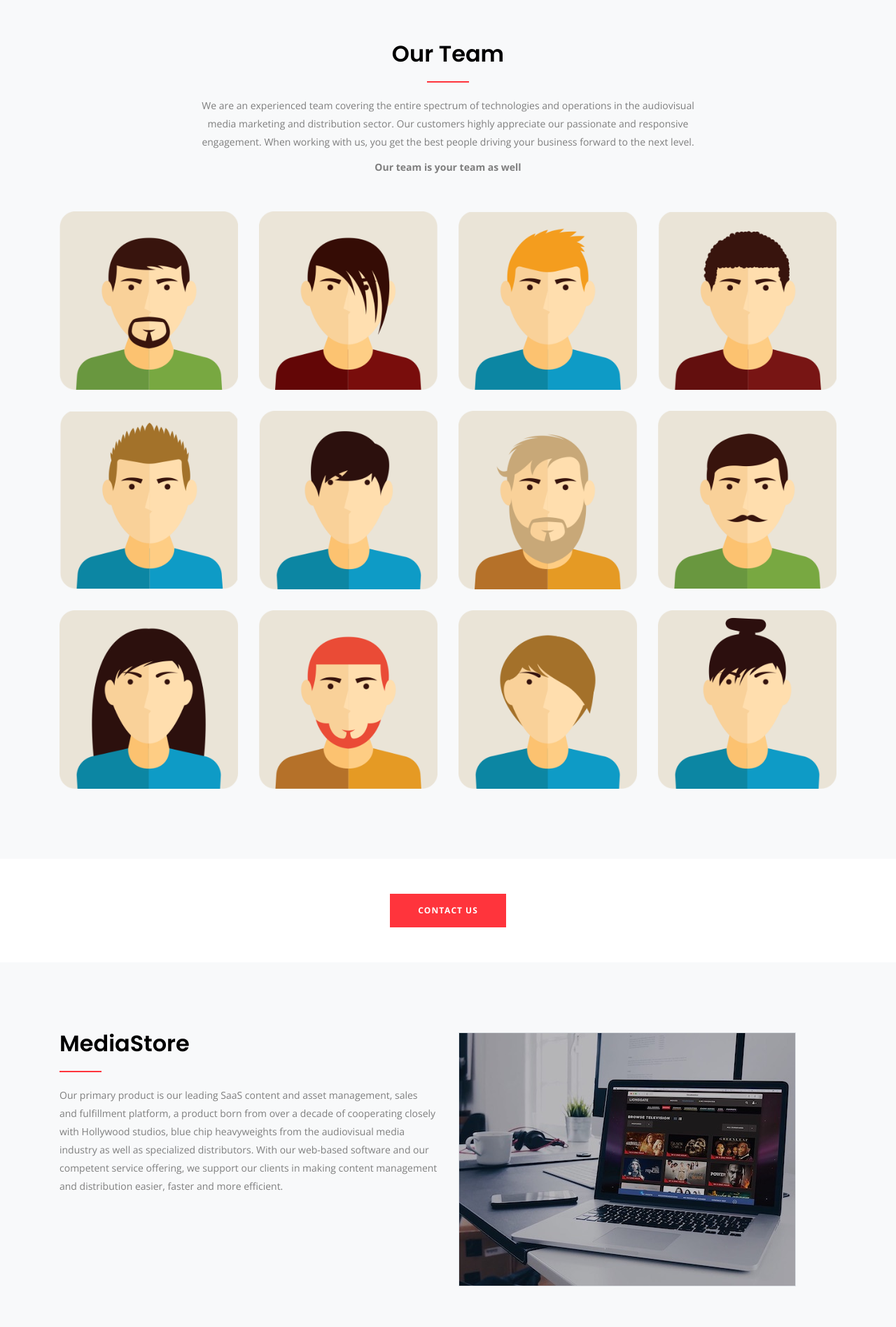
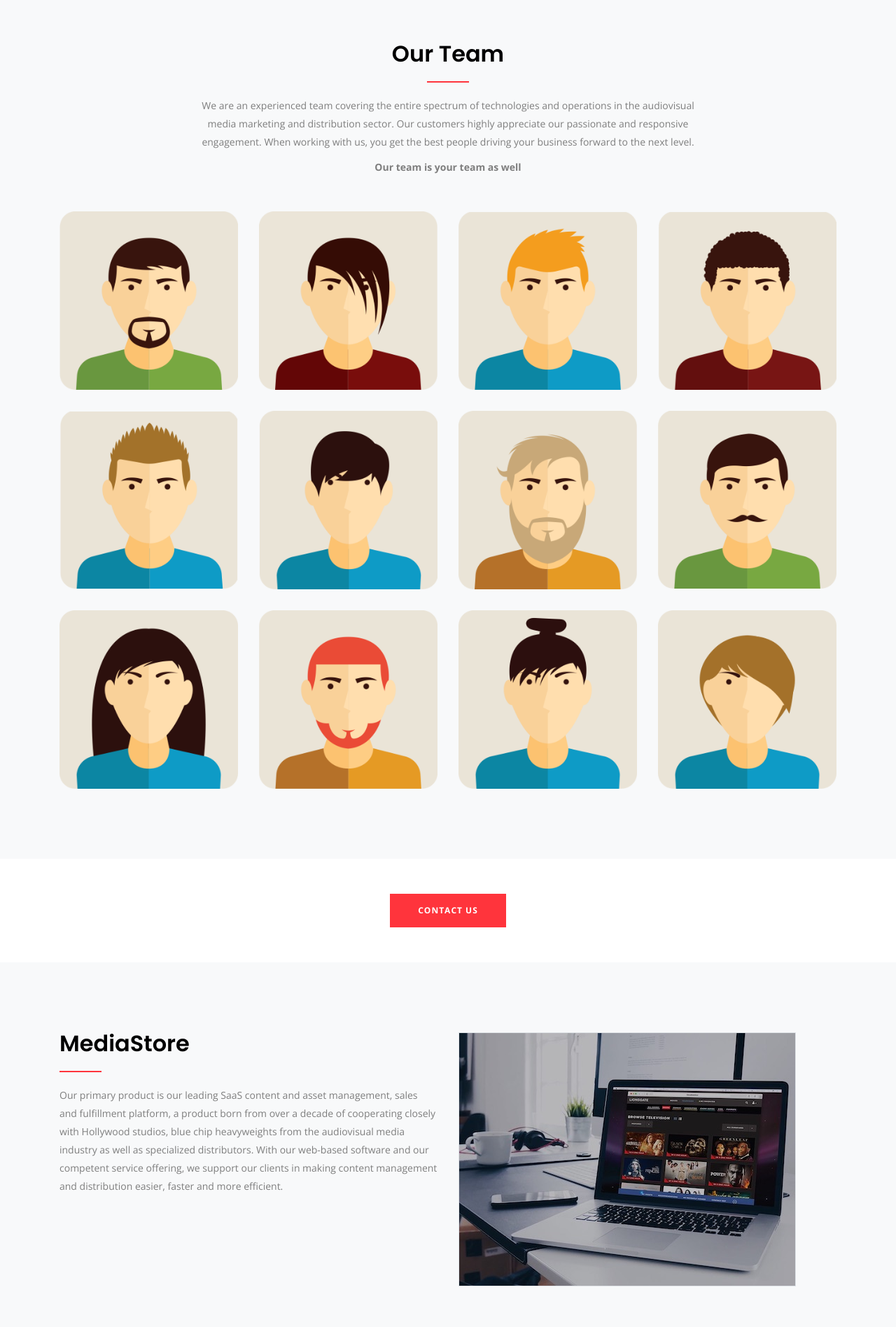
Before and after one commit to mediafellows/mediafellows.github.io, a Jekyll site: the page built from pages/about.html, in a window 1280 px wide. Shown: the part 743-2639 px from the top of the page at 70% size. Built offline with Jekyll 4.4.1, drawn with Linux system fonts in a browser that asks for light colours.

Commit message:
update team members

```diff
--- a/_includes/team/members.html
+++ b/_includes/team/members.html
@@ -123,22 +123,22 @@
             <div class="col-xl-3 col-lg-3 col-md-6 mb-30">
                 <div class="single-team text-center "  data-wow-delay=".8s">
                     <div class="team-img">
-                        <img src="{{site.baseurl}}/assets/img/team/bartek.png" alt="Bartosz Cichocki">
+                        <img src="{{site.baseurl}}/assets/img/team/maksim.png" alt="Maksim Tuzhilin">
                     </div>
                     <div class="team-info">
-                        <h3>Bartosz Cichocki</h3>
-                        <span>Senior Fronend Developer</span>
+                        <h3>Maksim Tuzhilin</h3>
+                        <span>Senior Mobile App Developer</span>
                     </div>
                 </div>
             </div>
             <div class="col-xl-3 col-lg-3 col-md-6 mb-30">
                 <div class="single-team text-center "  data-wow-delay=".8s">
                     <div class="team-img">
-                        <img src="{{site.baseurl}}/assets/img/team/aleksandar.png" alt="Aleksandar Andreev">
+                        <img src="{{site.baseurl}}/assets/img/team/tom.png" alt="Tom Adler">
                     </div>
                     <div class="team-info">
-                        <h3>Aleksandar Andreev</h3>
-                        <span>Senior Mobile App Developer</span>
+                        <h3>Tom Adler</h3>
+                        <span>Senior Fronend Developer</span>
                     </div>
                 </div>
             </div>
```
Also changed, not shown: assets/img/team/maksim.png (renamed from assets/img/team/aleksandar.png), assets/img/team/tom.png (renamed from assets/img/team/bartek.png).
